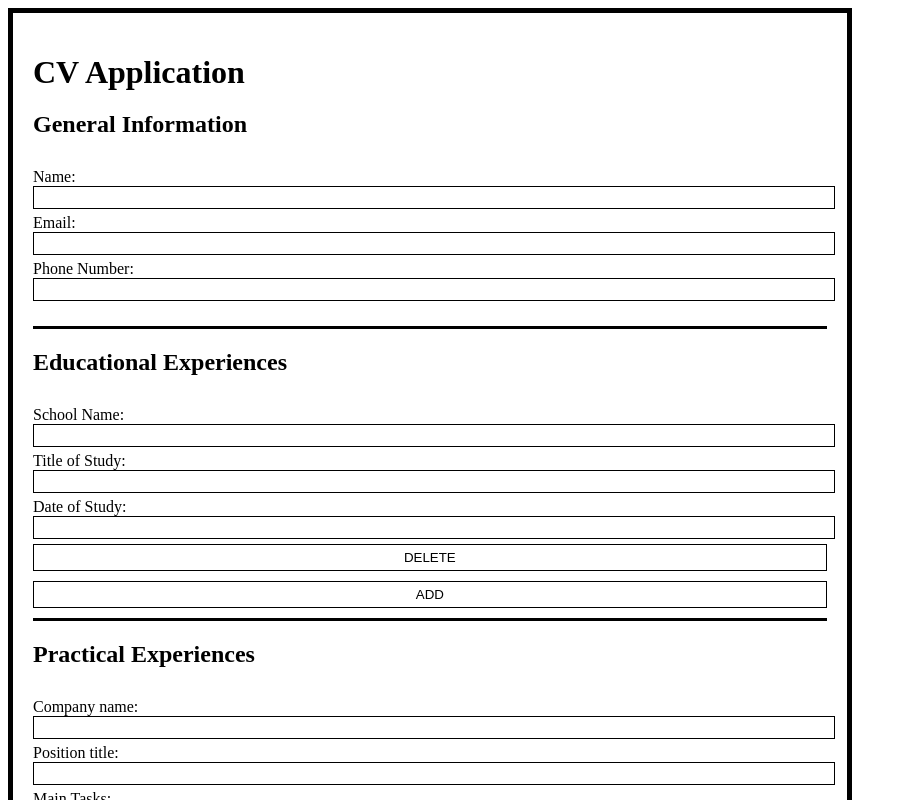
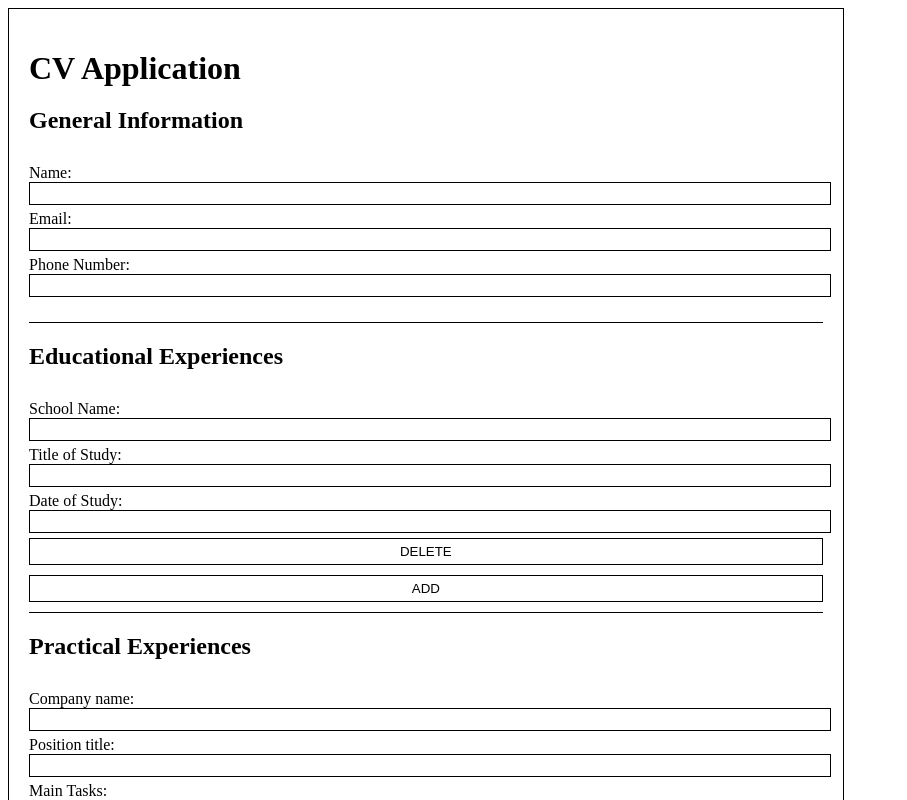
Before and after one commit to smlrods/cv-project, a React (Create React App) app: page / in a window 1280 px wide. Shown: the top 800 px of the page, without its empty margins (0-907 px from the left). Built offline with nearby package versions, Linux system fonts and the light colour scheme; the HTML template or start-up script is replaced by a standard one.

Commit message:
Add print CV feature

```diff
--- a/package.json
+++ b/package.json
@@ -9,6 +9,7 @@
     "react": "^18.2.0",
     "react-dom": "^18.2.0",
     "react-scripts": "5.0.1",
+    "react-to-print": "^2.14.11",
     "uniqid": "^5.4.0",
     "web-vitals": "^2.1.4"
   },
--- a/src/App.js
+++ b/src/App.js
@@ -1,4 +1,5 @@
 import React from "react";
+import ReactToPrint from "react-to-print";
 import CVForm from "./components/CVForm";
 import CVPreview from "./components/CVPreview";
 import uniqid from "uniqid";
@@ -7,7 +8,7 @@ import './styles/App.css'
 class App extends React.Component {
   constructor() {
     super();
-
+    this.wrapper = React.createRef();
     this.educationalExperience = {
       schoolName: '',
       titleOfStudy: '',
@@ -197,7 +198,7 @@ class App extends React.Component {
   render() {
     if (this.state.editing) {
       return (
-        <div id="App-application">
+        <div id="App-application" ref={this.wrapper}>
           <CVForm generalInfo={this.state.generalInfo}
                   educationalExperiences={this.state.educationalExperiences}
                   practicalExperiences={this.state.practicalExperiences}
@@ -223,13 +224,18 @@ class App extends React.Component {
     }
 
     return (
-      <div>
+      <div ref={this.wrapper}>
         <div id="App-preview-header">
           <h1>Preview</h1>
           <button onClick={() => this.setState({editing: !this.state.editing})}>Edit</button>
+          <ReactToPrint trigger={() => {
+            return <button>Print</button>
+          }}
+          content={() => this.componetRef}
+        />
         </div>
         <div id="App-preview">
-          <CVPreview generalInfo={this.state.generalInfo}
+          <CVPreview ref={el => {this.componetRef = el}} generalInfo={this.state.generalInfo}
                     educationalExperiences={this.state.educationalExperiences}
                     practicalExperiences={this.state.practicalExperiences}/>
         </div>
--- a/src/styles/App.css
+++ b/src/styles/App.css
@@ -1,7 +1,7 @@
 #App-application {
   display: grid;
   grid-template-rows: repeat(2, min-content);
-  border: 5px solid black;
+  border: 1px solid black;
   size: A4;
   margin: 0;
   padding: 20px;
@@ -11,10 +11,9 @@
 #App-preview {
   display: grid;
   grid-template-rows: repeat(2, min-content);
-  border: 5px solid black;
+  border: 1px solid black;
   size: A4;
   margin: 0;
-  padding: 20px;
   width: 210mm;
   height: 297mm;
 }
@@ -39,3 +38,7 @@
   text-transform: uppercase;
   width: 100%;
 }
+
+#App-preview-header > button:first-of-type {
+  margin-bottom: 10px;
+}
--- a/src/styles/CVForm.css
+++ b/src/styles/CVForm.css
@@ -6,7 +6,7 @@
 }
 
 .CVForm-section {
-  border-bottom: 3px solid;
+  border-bottom: 1px solid;
   margin-bottom: 10px !important;
   padding-bottom: 10px;
 }
--- a/src/styles/CVPreview.css
+++ b/src/styles/CVPreview.css
@@ -1,9 +1,9 @@
 #CVPreview {
-
+    padding: 20px;
 }
 
 .cv-section-preview {
-  border-bottom: 3px solid ;
+  border-bottom: 1px solid ;
   margin-bottom: 10px;
 }
 
```
Also changed, not shown: 1 other file (tests, documents, lock files or other folders).
